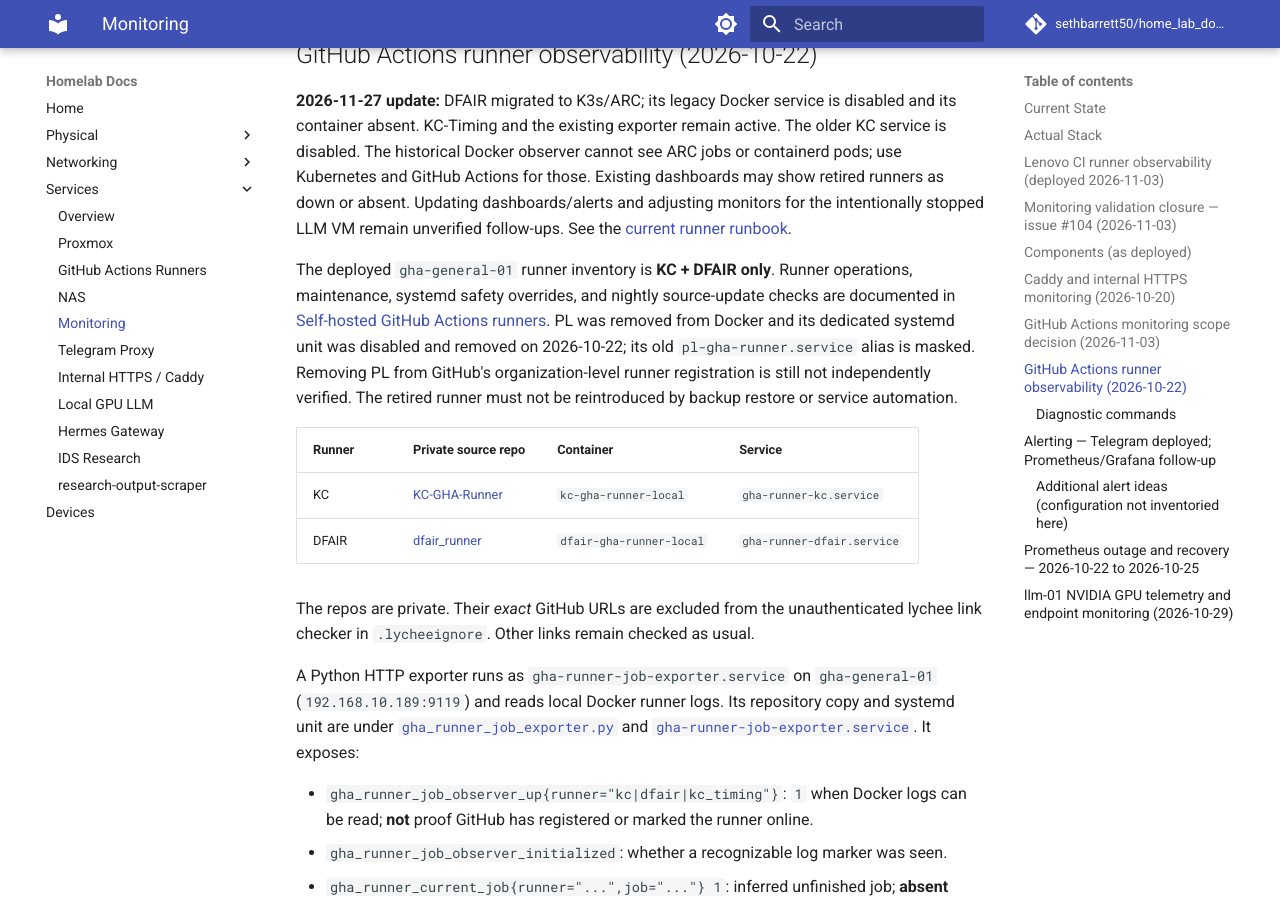
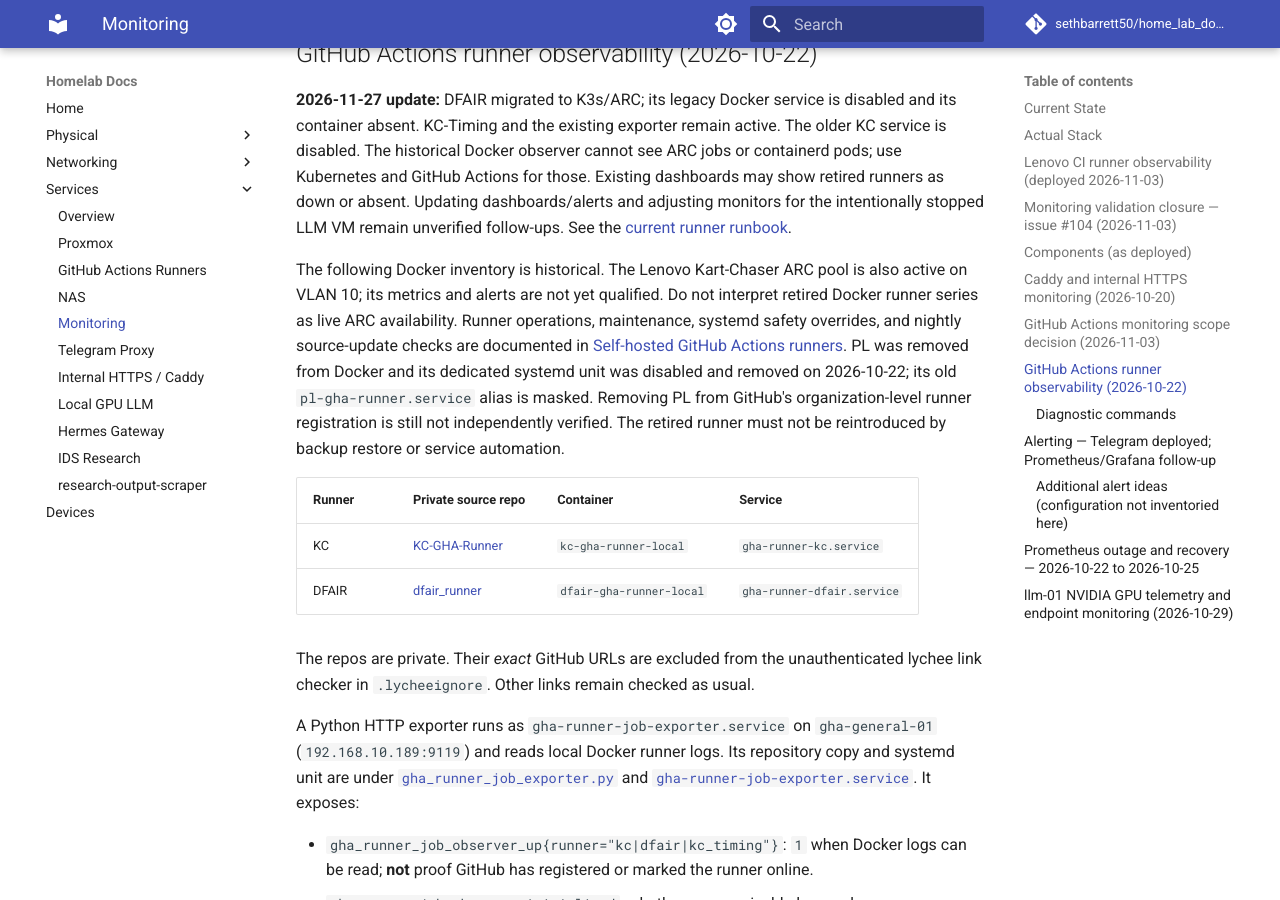
Before and after one commit to sethbarrett50/home_lab_docs, an MkDocs documentation site: the page built from docs/services/monitoring.md, in a window 1280 px wide and 900 px high, scrolled down 5299 px. Built offline with MkDocs 1.6.1 and Material for MkDocs 9.7.7, drawn with Linux system fonts in a browser that asks for light colours; comment, search, counter and statistics services are not loaded.

Commit message:
Reconcile current homelab service inventory

```diff
--- a/docs/services/monitoring.md
+++ b/docs/services/monitoring.md
@@ -19,7 +19,7 @@ graph TD
         NE1[node-exporter]
         CB1[cAdvisor :8080]
         AL1[Grafana Alloy :12345]
-        R1[2x GHA runner containers\ndfair / kc]
+        R1[DFAIR ARC + KC-Timing Docker]
         BK[Buildkit builder]
         EX[Runner job exporter :9119]
     end
@@ -209,7 +209,7 @@ job inference from authoritative GitHub online and job-result state.
 
 **2026-11-27 update:** DFAIR migrated to K3s/ARC; its legacy Docker service is disabled and its container absent. KC-Timing and the existing exporter remain active. The older KC service is disabled. The historical Docker observer cannot see ARC jobs or containerd pods; use Kubernetes and GitHub Actions for those. Existing dashboards may show retired runners as down or absent. Updating dashboards/alerts and adjusting monitors for the intentionally stopped LLM VM remain unverified follow-ups. See the [current runner runbook](github-actions-runners.md#dfair-production-arc-deployment-2026-11-27).
 
-The deployed `gha-general-01` runner inventory is **KC + DFAIR only**.
+The following Docker inventory is historical. The Lenovo Kart-Chaser ARC pool is also active on VLAN 10; its metrics and alerts are not yet qualified. Do not interpret retired Docker runner series as live ARC availability.
 Runner operations, maintenance, systemd safety overrides, and nightly
 source-update checks are documented in
 [Self-hosted GitHub Actions runners](github-actions-runners.md).
```
